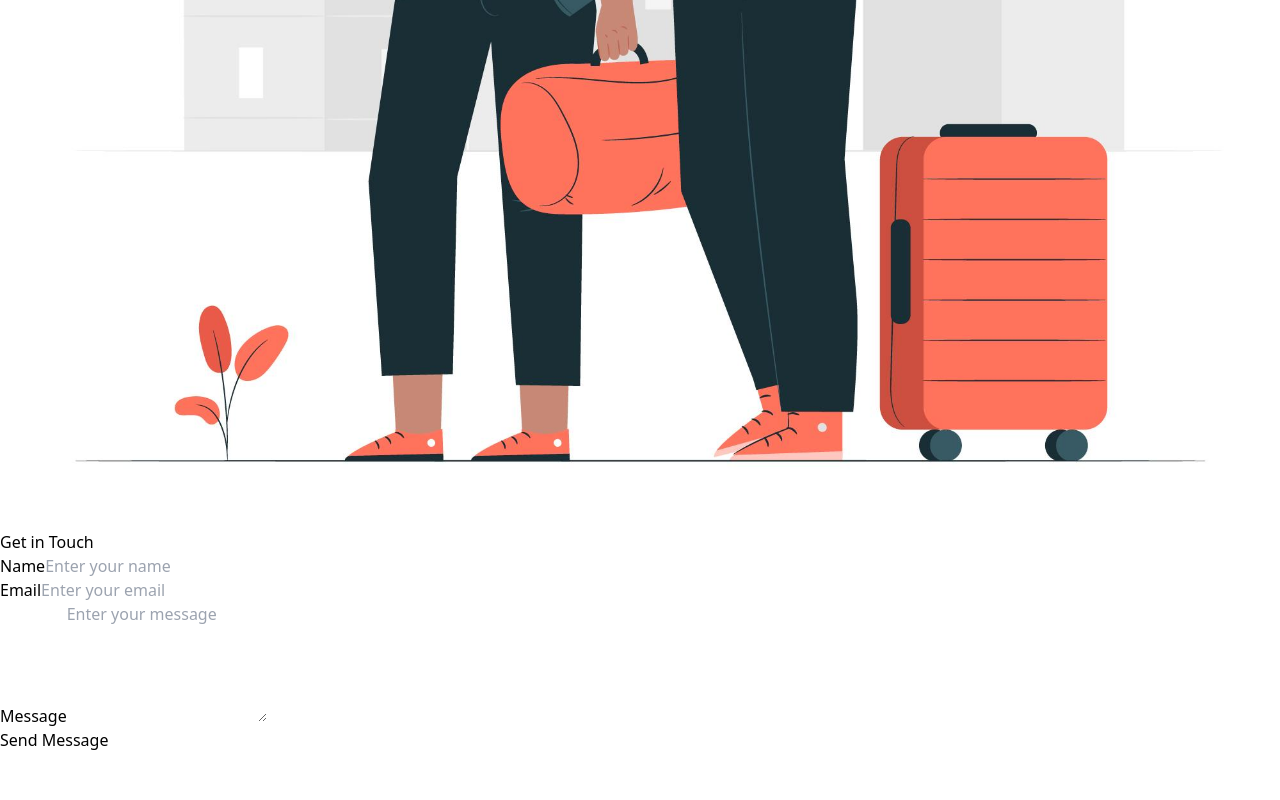
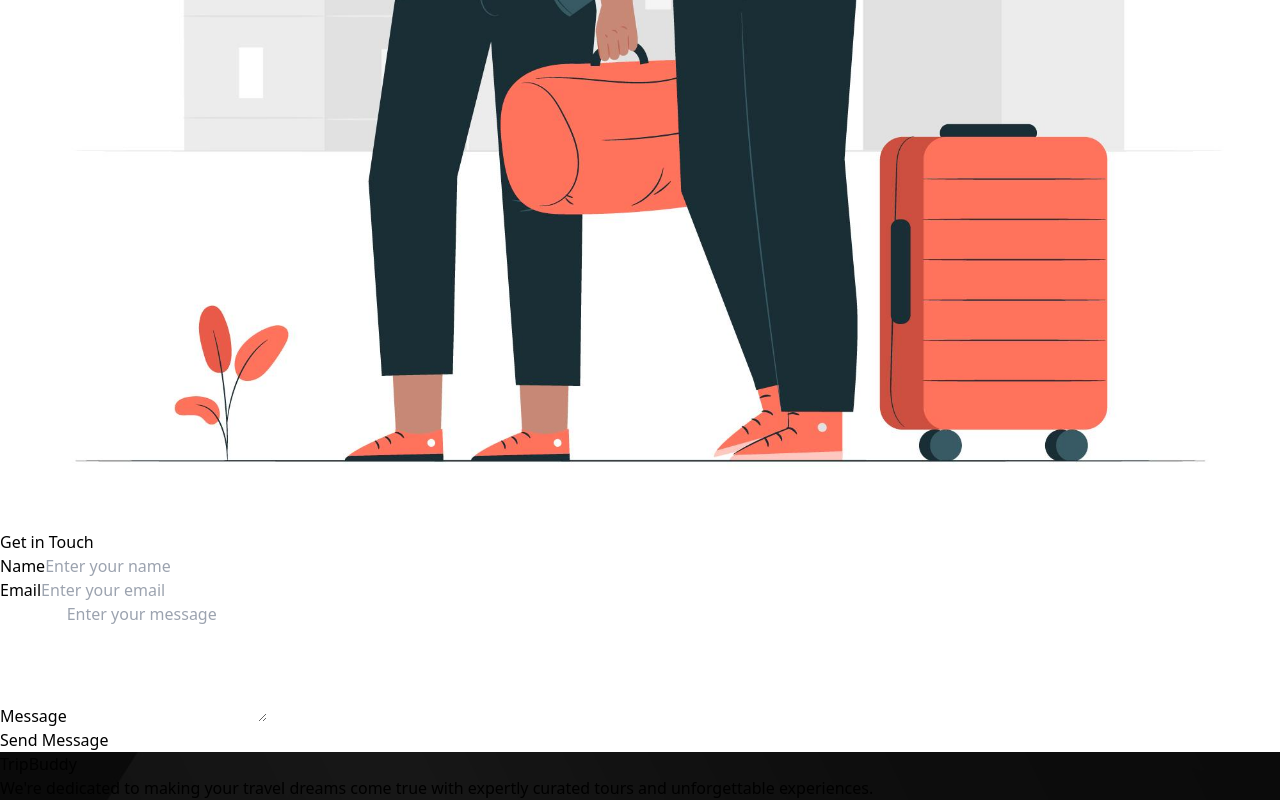
Before and after one commit to zaferonalan/TripBuddy-WebUI, a React (Vite) app: page / in a window 1280 px wide. Shown: the part 8254-9054 px from the top of the page. Before the commit the page ends 9006 px from the top, so only its background shows below. Built offline with nearby package versions, Linux system fonts and the light colour scheme.

Commit message:
footer-Created

```diff
--- a/src/App.jsx
+++ b/src/App.jsx
@@ -5,6 +5,7 @@ import Tours from "./Pages/Tours"
 import Gallery from "./Pages/Gallery"
 import Contact from "./Pages/Contact"
 import About from "./Pages/About"
+import Footer from "./Components/Footer"
 
 const App = () => {
 
@@ -13,6 +14,7 @@ const App = () => {
       <>
         <Navbar/>
         <Outlet/>
+        <Footer/>
       </>
     )
   }
--- /dev/null
+++ b/src/Components/Footer.jsx
@@ -0,0 +1,18 @@
+import footerImg from '../assets/footer-pattern.jpg';
+
+const Footer = () => {
+  return (
+    <footer className="bg-gray-800 text-white py-10 bg-bottom bg-cover" style={{backgroundImage: `url(${footerImg})`}}>
+      <div className='max-w-7xl mx-auto px-4'>
+        <div className='grid grid-cols-2 md:grid-cols-4 gap-8'>
+          <div>
+            <h1 className='font-bold text-4xl mb-4'><span className='text-red-500'>Trip</span>Buddy</h1>
+            <p>We're dedicated to making your travel dreams come true with expertly curated tours and unforgettable experiences.</p>
+          </div>
+        </div>
+      </div>
+    </footer>
+  )
+}
+
+export default Footer
```
